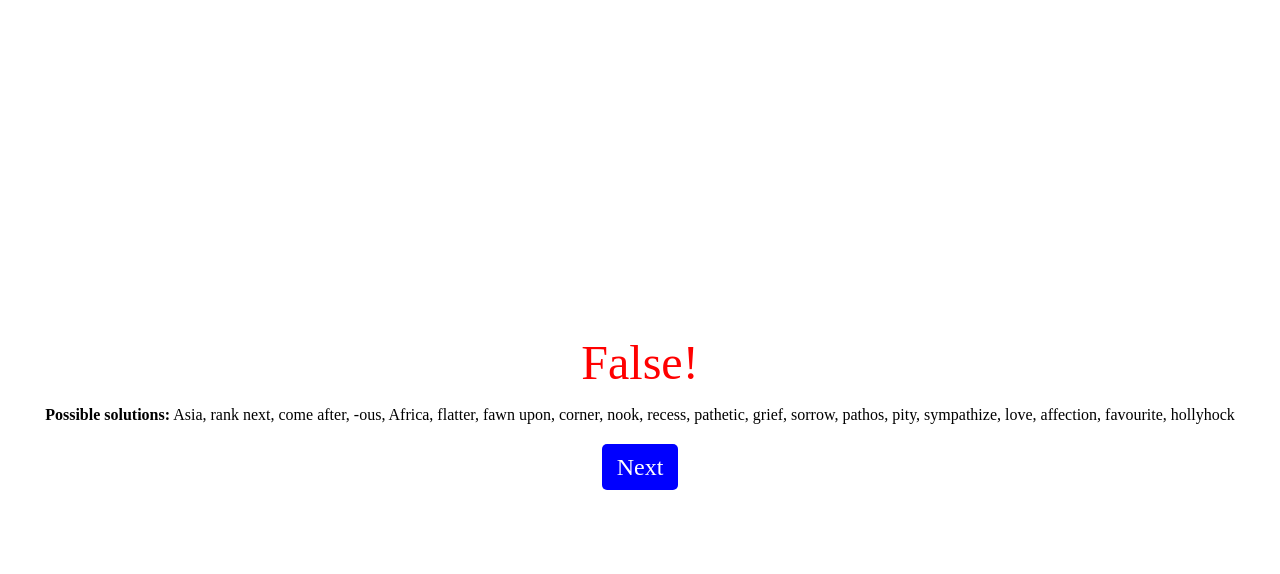
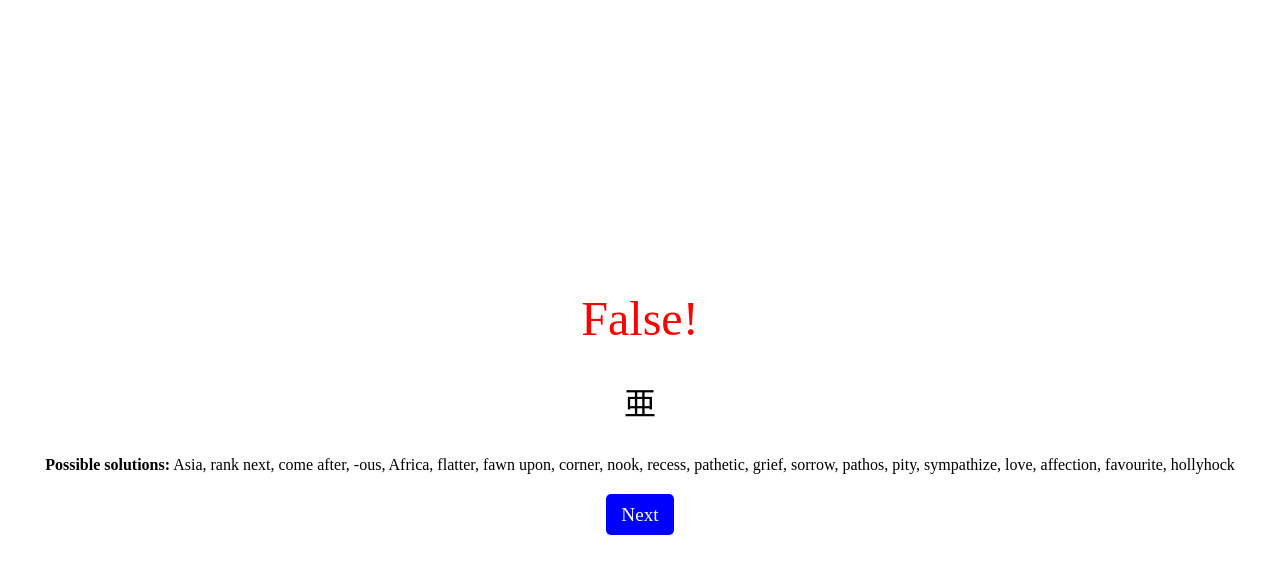
Before and after one commit to Syancel/LearnKanji, a Django app: template django/quiz/templates/feedback.html in a window 1280 px wide. Shown: the top 574 px of the page. Run offline with Django 4.2, Linux system fonts and the light colour scheme; the template is opened without the code that fills it: values that come from a table or form of the project are taken from there, others are empty; data comes from the database, SQL or seed files in the repository.

Commit message:
add kanji to feedback page

```diff
--- a/django/quiz/templates/feedback.html
+++ b/django/quiz/templates/feedback.html
@@ -17,7 +17,7 @@
             background-color: blue;
             padding: 10px 15px;
             border-radius: 5px;
-            font-size: 1.5rem;
+            font-size: 1.2rem;
         }
 
         .feedback-container {
@@ -43,8 +43,12 @@
             margin-bottom: 30px;
         }
 
-        .solutions span:first-child {
+        .solutions span:first-of-type {
             font-weight: bold;
+        }
+
+        .kanji {
+            font-size: 2rem;
         }
     </style>
 </head>
@@ -57,6 +61,7 @@
             <div class="feedback">
                 <p class="false">False!</p>
                 <div class="solutions">
+                    <p class="kanji">{{ kanji }}</p>
                     <span>Possible solutions:</span>
                     {% for meaning in meanings %}
                     {% if forloop.last %}
--- a/django/quiz/views.py
+++ b/django/quiz/views.py
@@ -33,7 +33,6 @@ class QuizView(View):
         except Kanji.DoesNotExist:
             raise Http404("Kanji does not exist")
 
-        print('Answer: ' + answer)
         for meaning in meanings:
             if answer == meaning.meaning:
                 is_correct = True
@@ -42,4 +41,4 @@ class QuizView(View):
         if is_correct is True:
             return render(request, 'feedback.html', {'status': True})
         else:
-            return render(request, 'feedback.html', {'status': False, 'meanings': meanings})
+            return render(request, 'feedback.html', {'status': False, 'meanings': meanings, 'kanji': kanji})
```
